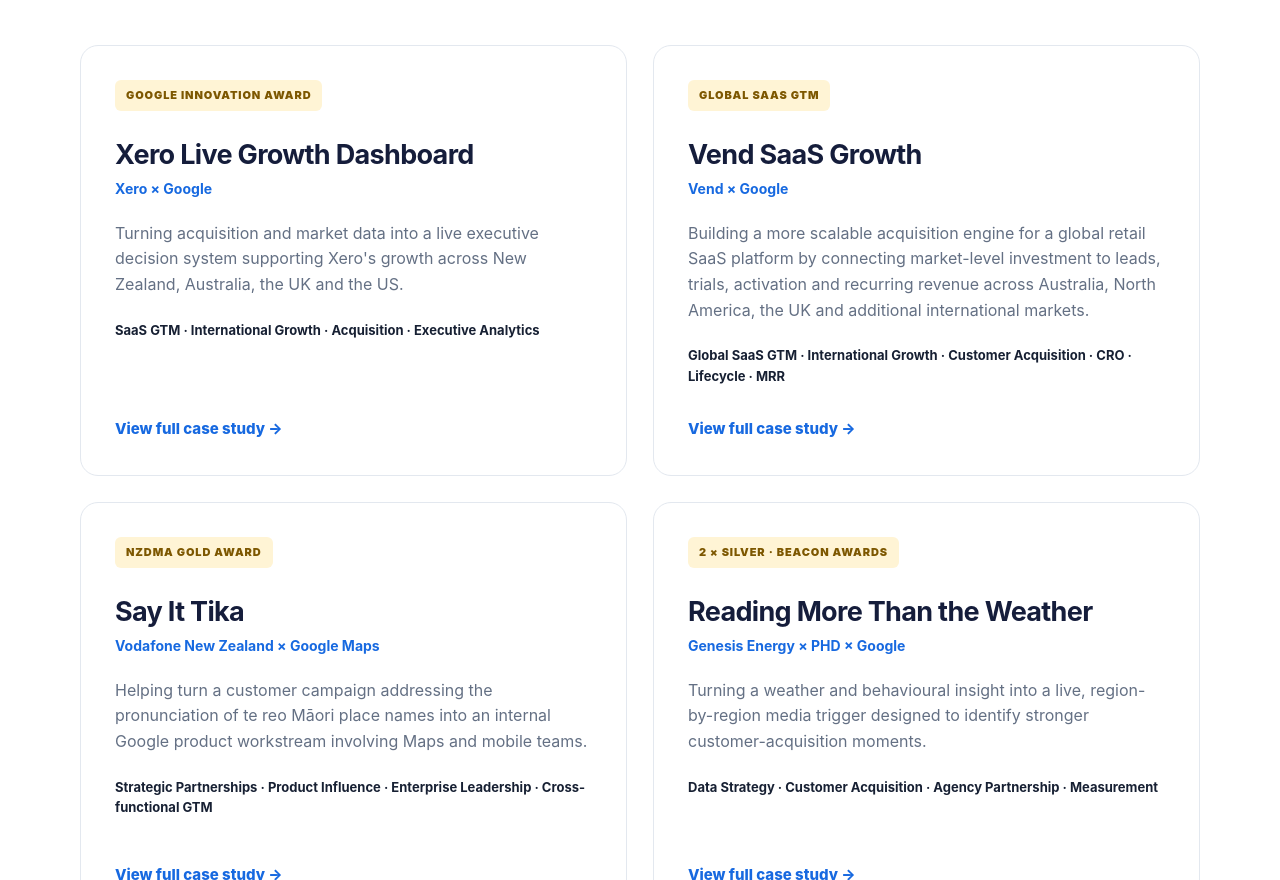
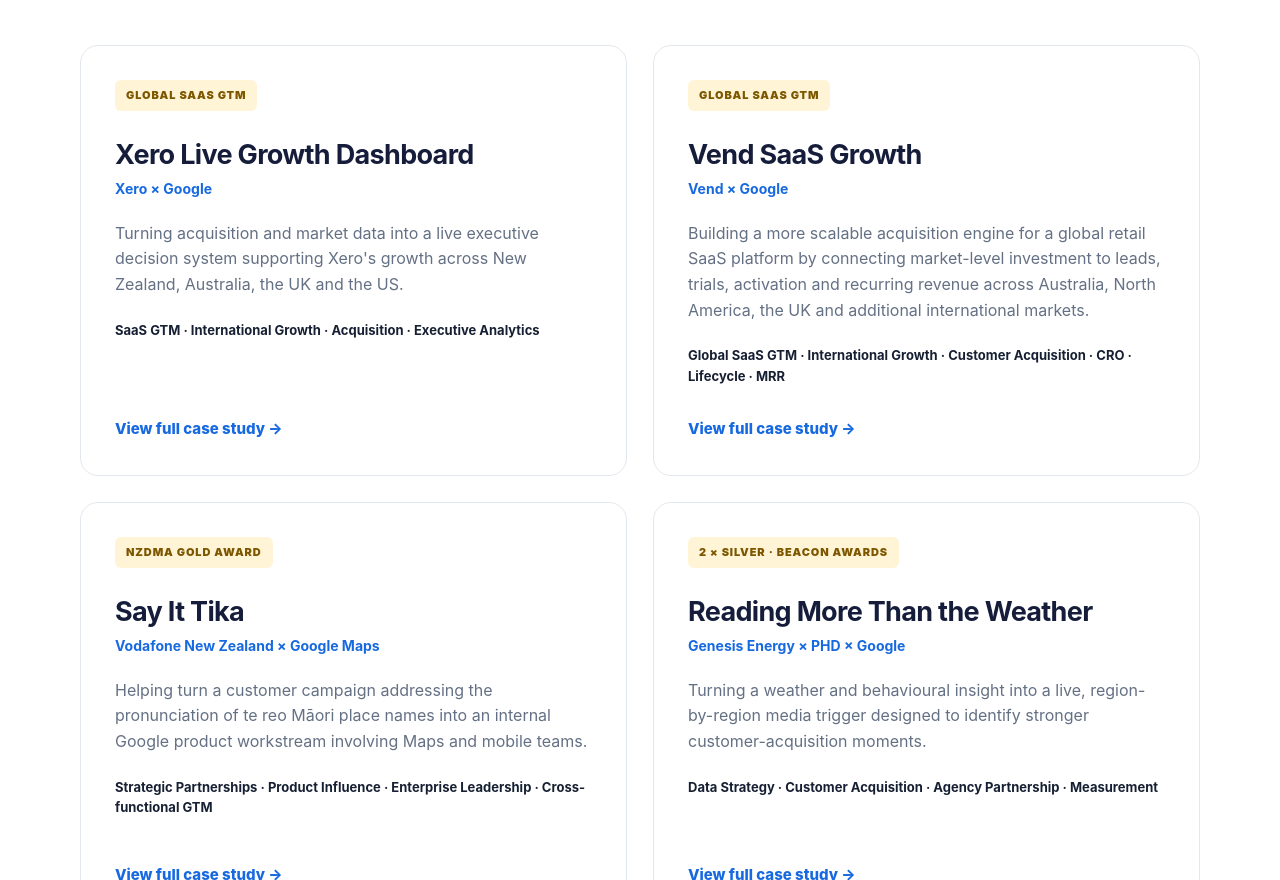
Before and after one commit to mattbatcheldor/career-portfolio, a plain HTML site: page index.html in a window 1280 px wide. Shown: the part 1060-1940 px from the top of the page. Drawn offline with Linux system fonts and the light colour scheme.

Commit message:
Update Xero label to Global SaaS GTM

```diff
--- a/index.html
+++ b/index.html
@@ -426,7 +426,7 @@
 
       <article class="card">
 
-        <span class="award">Google Innovation Award</span>
+        <span class="award">Global SaaS GTM</span>
 
         <h3>Xero Live Growth Dashboard</h3>
 
```
